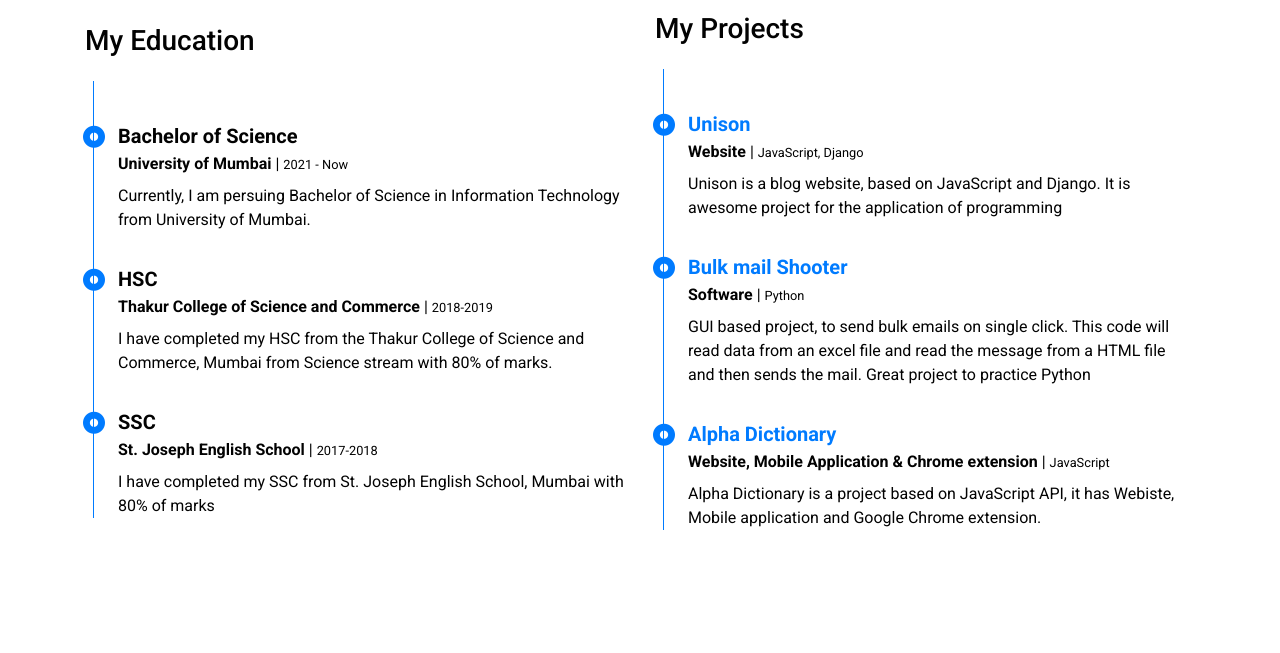
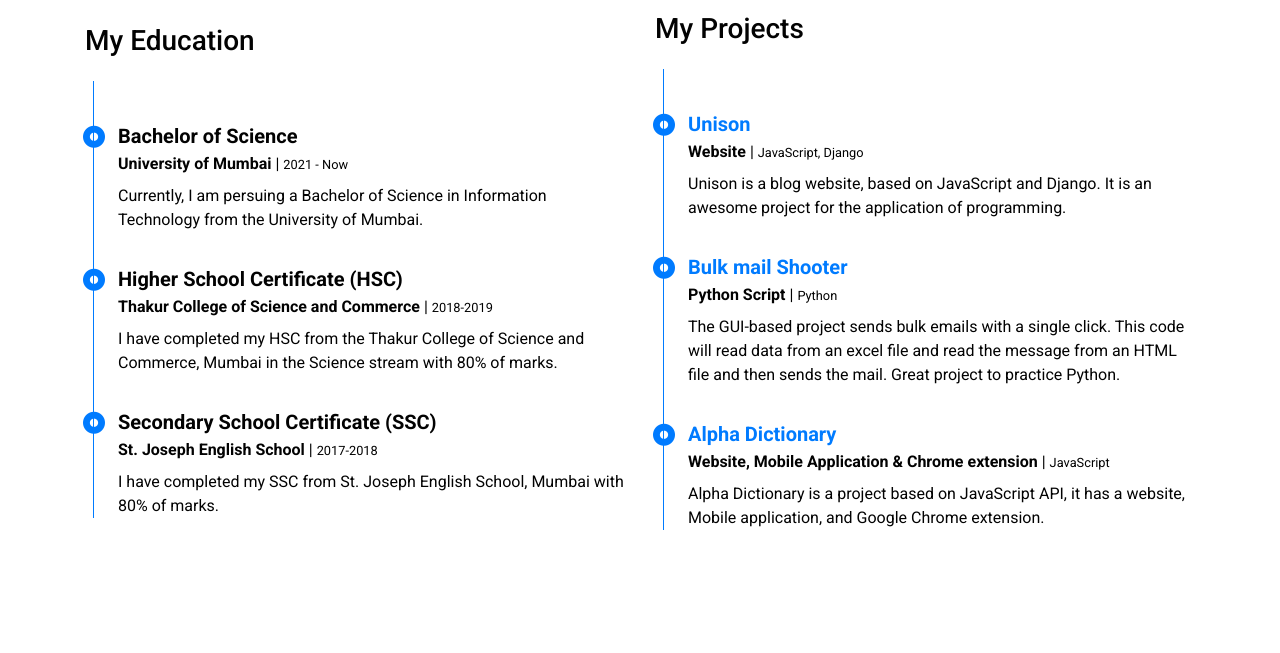
Before and after one commit to 1abhi6/abhifolio, a Django app: page / in a window 1280 px wide. Shown: the part 2197-2850 px from the top of the page. Run offline with Django 4.2, Linux system fonts and the light colour scheme; data comes from the database, SQL or seed files in the repository; some libraries are stand-ins or nearby versions.

Commit message:
Made Education & projects dynamic

```diff
--- a/abhifolio/views.py
+++ b/abhifolio/views.py
@@ -7,8 +7,11 @@ from myportfolio.models import myportfolio_model
 from skill.models import skill_model
 from contact.models import contact_model
 from django.core.mail import send_mail, EmailMultiAlternatives
+from education.models import education_model
+from myprojects.models import myprojects_model
+
+
 # Home page
-
 
 def home(request):
     header_model_data = header_model.objects.all()[:1]
@@ -16,6 +19,8 @@ def home(request):
     service_model_data = service_model.objects.all()
     myportfolio_model_data = myportfolio_model.objects.all()
     skill_model_data = skill_model.objects.all()
+    education_model_data = education_model.objects.all()
+    myprojects_model_data = myprojects_model.objects.all()
 
     # Contact
     submitted = False
@@ -34,6 +39,8 @@ def home(request):
         'service_model_data': service_model_data,
         'myportfolio_model_data': myportfolio_model_data,
         'skill_model_data': skill_model_data,
+        'education_model_data': education_model_data,
+        'myprojects_model_data': myprojects_model_data,
         'submitted': submitted
     }
     return render(request, 'index.html', data)
--- a/education/admin.py
+++ b/education/admin.py
@@ -4,7 +4,7 @@ from education.models import education_model
 
 
 class education_admin(admin.ModelAdmin):
-    list_display = ['education_course_title', 'education_course_collge',
+    list_display = ['education_course_title', 'education_course_college',
                     'education_course_year', 'education_course_desc']
 
 
--- a/education/models.py
+++ b/education/models.py
@@ -5,6 +5,6 @@ from django.db import models
 
 class education_model(models.Model):
     education_course_title = models.CharField(max_length=100)
-    education_course_collge = models.CharField(max_length=100)
+    education_course_college = models.CharField(max_length=100)
     education_course_year = models.CharField(max_length=10)
     education_course_desc = models.TextField()
--- a/myprojects/admin.py
+++ b/myprojects/admin.py
@@ -6,7 +6,7 @@ from myprojects.models import myprojects_model
 
 class myproject_admin(admin.ModelAdmin):
     list_display = ['myprojects_title', 'myprojects_type',
-                    'myprojects_lang', 'myprojects_desc']
+                    'myprojects_lang', 'myprojects_desc','myprojects_link']
 
 
 admin.site.register(myprojects_model, myproject_admin)
--- a/myprojects/models.py
+++ b/myprojects/models.py
@@ -8,3 +8,4 @@ class myprojects_model(models.Model):
     myprojects_type = models.CharField(max_length=50)
     myprojects_lang = models.CharField(max_length=50)
     myprojects_desc = models.TextField()
+    myprojects_link = models.CharField(max_length=100, null=True)
--- a/templates/index.html
+++ b/templates/index.html
@@ -215,54 +215,37 @@
                 <div class="col-lg-6">
                     <h3 class="mb-4">My Education</h3>
                     <div class="border-left border-primary pt-2 pl-4 ml-2">
+
+                        {% for i in education_model_data %}
+
                         <div class="position-relative ex-me mb-4">
                             <i class="far fa-dot-circle text-primary position-absolute"
                                 style="top: 2px; left: -35px; font-size: 22px;"></i>
-                            <h5 class="font-weight-bold mb-1">Bachelor of Science</h5>
-                            <p class="mb-2"><strong>University of Mumbai</strong> | <small>2021 - Now</small></p>
-                            <p>Currently, I am persuing Bachelor of Science in Information Technology from University of
-                                Mumbai.</p>
+                            <h5 class="font-weight-bold mb-1">{{i.education_course_title}}</h5>
+                            <p class="mb-2"><strong>{{i.education_course_college}}</strong> | <small>{{i.education_course_year}}</small></p>
+                            <p>{{i.education_course_desc}}</p>
                         </div>
-                        <div class="position-relative ex-me mb-4">
-                            <i class="far fa-dot-circle text-primary position-absolute"
-                                style="top: 2px; left: -35px;  font-size: 22px;"></i>
-                            <h5 class="font-weight-bold mb-1">HSC</h5>
-                            <p class="mb-2"><strong>Thakur College of Science and Commerce</strong> | <small>2018-2019</small></p>
-                            <p>I have completed my HSC from the Thakur College of Science and Commerce, Mumbai from Science stream with 80% of marks.</p>
-                        </div>
-                        <div class="position-relative ex-me mb-4">
-                            <i class="far fa-dot-circle text-primary position-absolute"
-                                style="top: 2px; left: -35px;  font-size: 22px;"></i>
-                            <h5 class="font-weight-bold mb-1">SSC</h5>
-                            <p class="mb-2"><strong>St. Joseph English School</strong> | <small>2017-2018</small></p>
-                            <p>I have completed my SSC from St. Joseph English School, Mumbai with 80% of marks</p>
-                        </div>
+
+                        {% endfor %}
+
                     </div>
                 </div>
                 <div class="col-lg-6">
                     <h3 class="mb-4">My Projects</h3>
                     <div class="border-left border-primary pt-2 pl-4 ml-2">
+
+                        {% for i in myprojects_model_data %}
+
                         <div class="position-relative ex-me mb-4">
                             <i class="far fa-dot-circle text-primary position-absolute"
                                 style="top: 2px;left: -35px;  font-size: 22px;"></i>
-                            <h5 class="font-weight-bold mb-1"><a href="https://github.com/1abhi6/unison-django" target="_blank">Unison</a></h5>
-                            <p class="mb-2"><strong>Website</strong> | <small> JavaScript, Django</small></p>
-                            <p>Unison is a blog website, based on JavaScript and Django. It is awesome project for the application of programming </p>
+                            <h5 class="font-weight-bold mb-1"><a href="{{i.myprojects_link}}" target="_blank">{{i.myprojects_title}}</a></h5>
+                            <p class="mb-2"><strong>{{i.myprojects_type}}</strong> | <small> {{i.myprojects_lang}}</small></p>
+                            <p>{{i.myprojects_desc}}</p>
                         </div>
-                        <div class="position-relative ex-me mb-4">
-                            <i class="far fa-dot-circle text-primary position-absolute"
-                                style="top: 2px;left: -35px;  font-size: 22px;"></i>
-                            <h5 class="font-weight-bold mb-1"><a href="https://github.com/1abhi6/bulkmail" target="_blank">Bulk mail Shooter</a></h5>
-                            <p class="mb-2"><strong>Software</strong> | <small>Python</small></p>
-                            <p>GUI based project, to send bulk emails on single click. This code will read data from an excel file and read the message from a HTML file and then sends the mail. Great project to practice Python </p>
-                        </div>
-                        <div class="position-relative ex-me mb-4">
-                            <i class="far fa-dot-circle text-primary position-absolute"
-                                style="top: 2px;left: -35px;  font-size: 22px;"></i>
-                            <h5 class="font-weight-bold mb-1"><a href="https://github.com/1abhi6/Alpha-Dictionary" target="_blank">Alpha Dictionary</a></h5>
-                            <p class="mb-2"><strong>Website, Mobile Application & Chrome extension</strong> | <small>JavaScript</small></p>
-                            <p>Alpha Dictionary is a project based on JavaScript API, it has Webiste, Mobile application and Google Chrome extension.</p>
-                        </div>
+
+                        {% endfor %}
+
                     </div>
                 </div>
             </div>
```
Also changed, not shown: db.sqlite3, education/migrations/0002_rename_education_course_collge_education_model_education_course_college.py (added), myprojects/migrations/0002_myprojects_model_myprojects_link.py (added).
